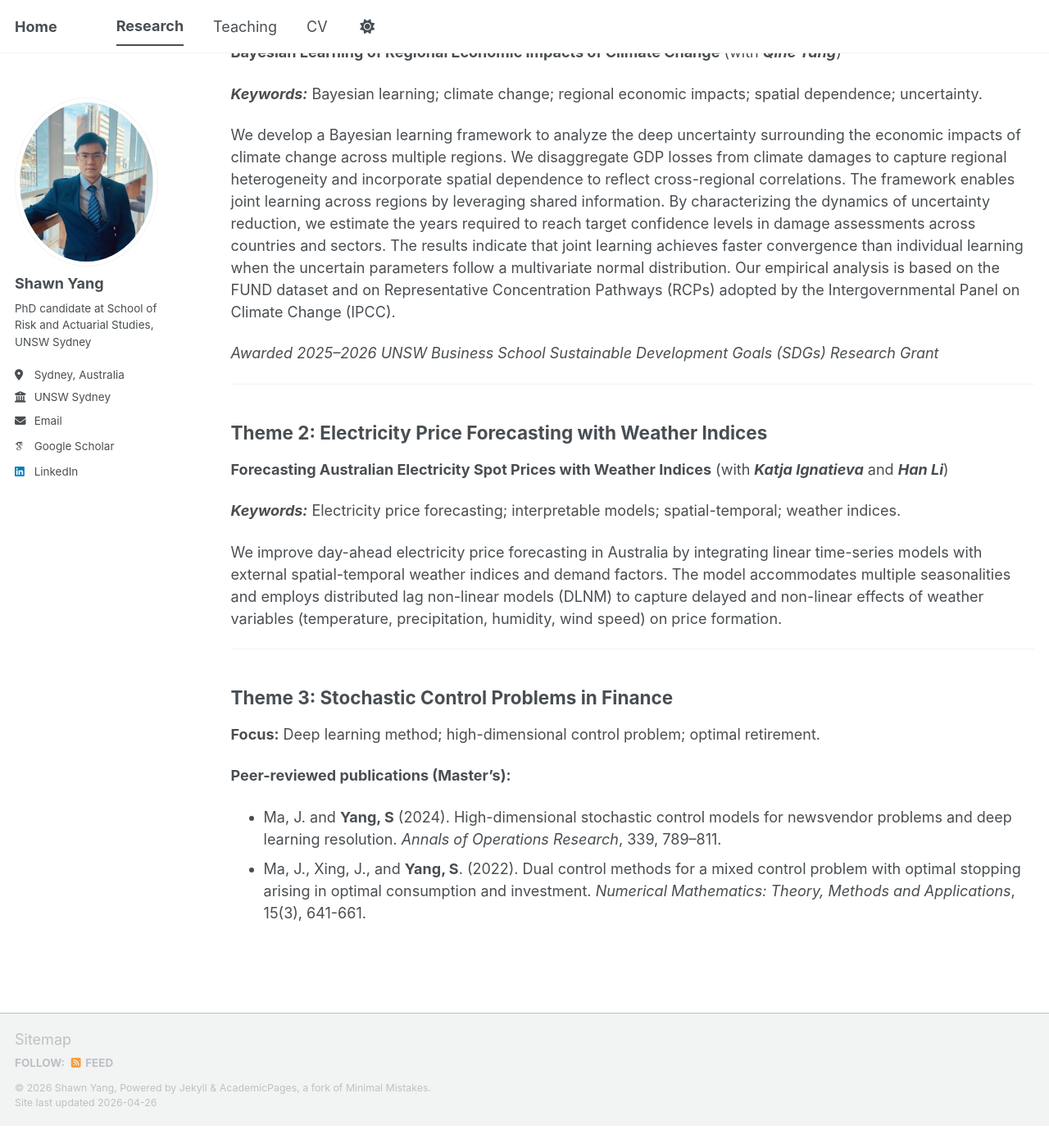
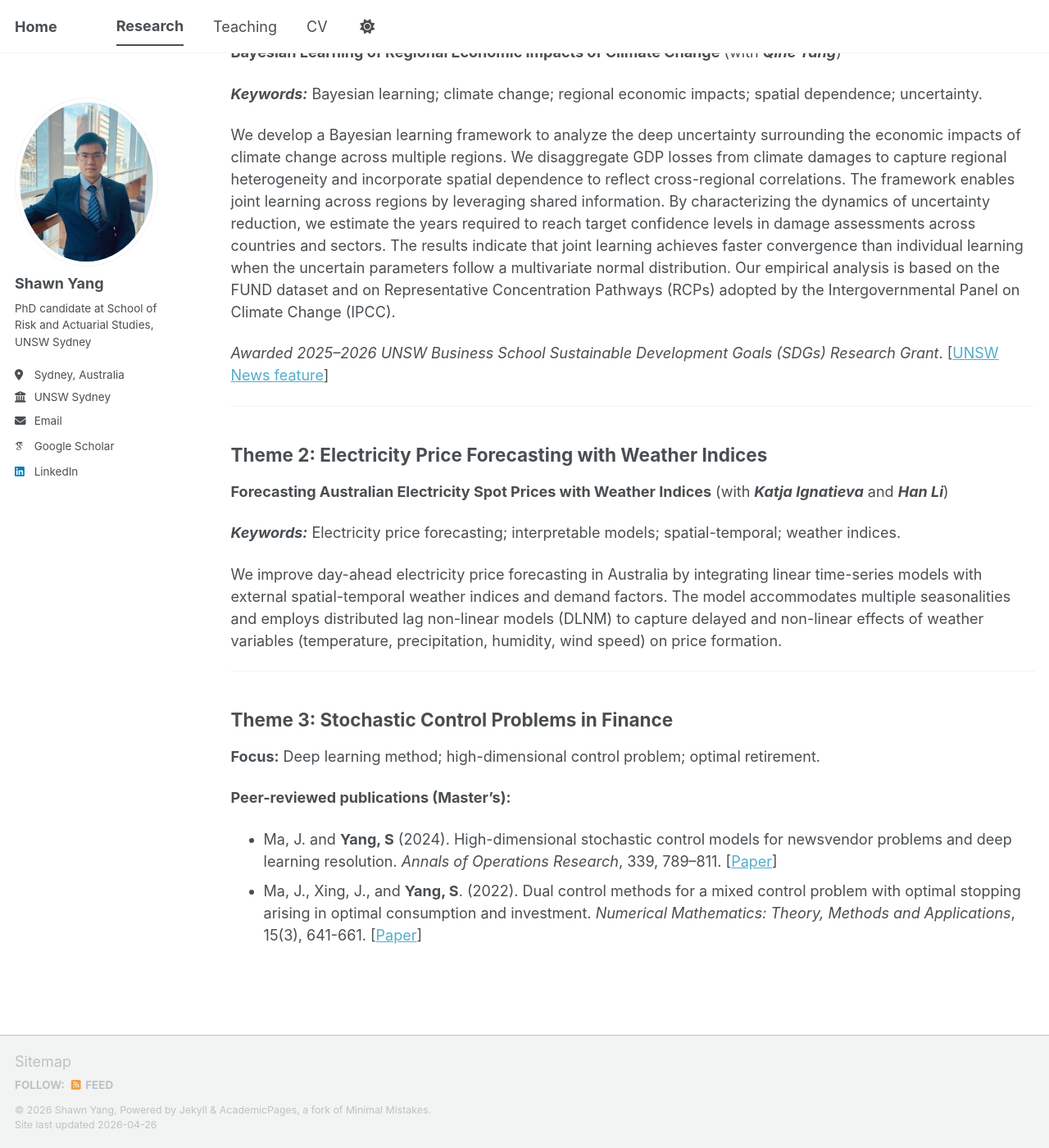
Before and after one commit to Shawnyangbest/Shawnyangbest, a Jekyll site: the page built from _pages/research.md, in a window 1280 px wide and 1400 px high, scrolled down 509 px. Shown: the whole window at 82% size. Built offline with Jekyll 4.4.1, drawn with Linux system fonts in a browser that asks for light colours; some web fonts are replaced; a script bundle is joined from its source files by our own code; library files that are not in the unit come from our copies; before the commit the page ends 1882 px from its top, so only the background shows below that.

Commit message:
Update research.md

```diff
--- a/_pages/research.md
+++ b/_pages/research.md
@@ -31,7 +31,7 @@ normal distribution. Our empirical analysis is based on the FUND dataset and
 on Representative Concentration Pathways (RCPs) adopted by the
 Intergovernmental Panel on Climate Change (IPCC).
 
-*Awarded 2025–2026 UNSW Business School Sustainable Development Goals (SDGs) Research Grant*
+*Awarded 2025–2026 UNSW Business School Sustainable Development Goals (SDGs) Research Grant*.  [[UNSW News feature](https://www.unsw.edu.au/news/2026/03/driving-sustainable-change)]
 
 ---
 
@@ -49,5 +49,5 @@ We improve day-ahead electricity price forecasting in Australia by integrating l
 **Focus:** Deep learning method; high-dimensional control problem;  optimal retirement.
 
 **Peer-reviewed publications (Master’s):**
-- Ma, J. and **Yang, S** (2024). High-dimensional stochastic control models for newsvendor problems and deep learning resolution. *Annals of Operations Research*, 339, 789–811.
-- Ma, J., Xing, J., and **Yang, S**. (2022). Dual control methods for a mixed control problem with optimal stopping arising in optimal consumption and investment. *Numerical Mathematics: Theory, Methods and Applications*, 15(3), 641-661.
+- Ma, J. and **Yang, S** (2024). High-dimensional stochastic control models for newsvendor problems and deep learning resolution. *Annals of Operations Research*, 339, 789–811. [[Paper](https://link.springer.com/article/10.1007/s10479-024-05872-2)]
+- Ma, J., Xing, J., and **Yang, S**. (2022). Dual control methods for a mixed control problem with optimal stopping arising in optimal consumption and investment. *Numerical Mathematics: Theory, Methods and Applications*, 15(3), 641-661. [[Paper](https://global-sci.com/index.php/nmtma/article/view/14399)]
```
